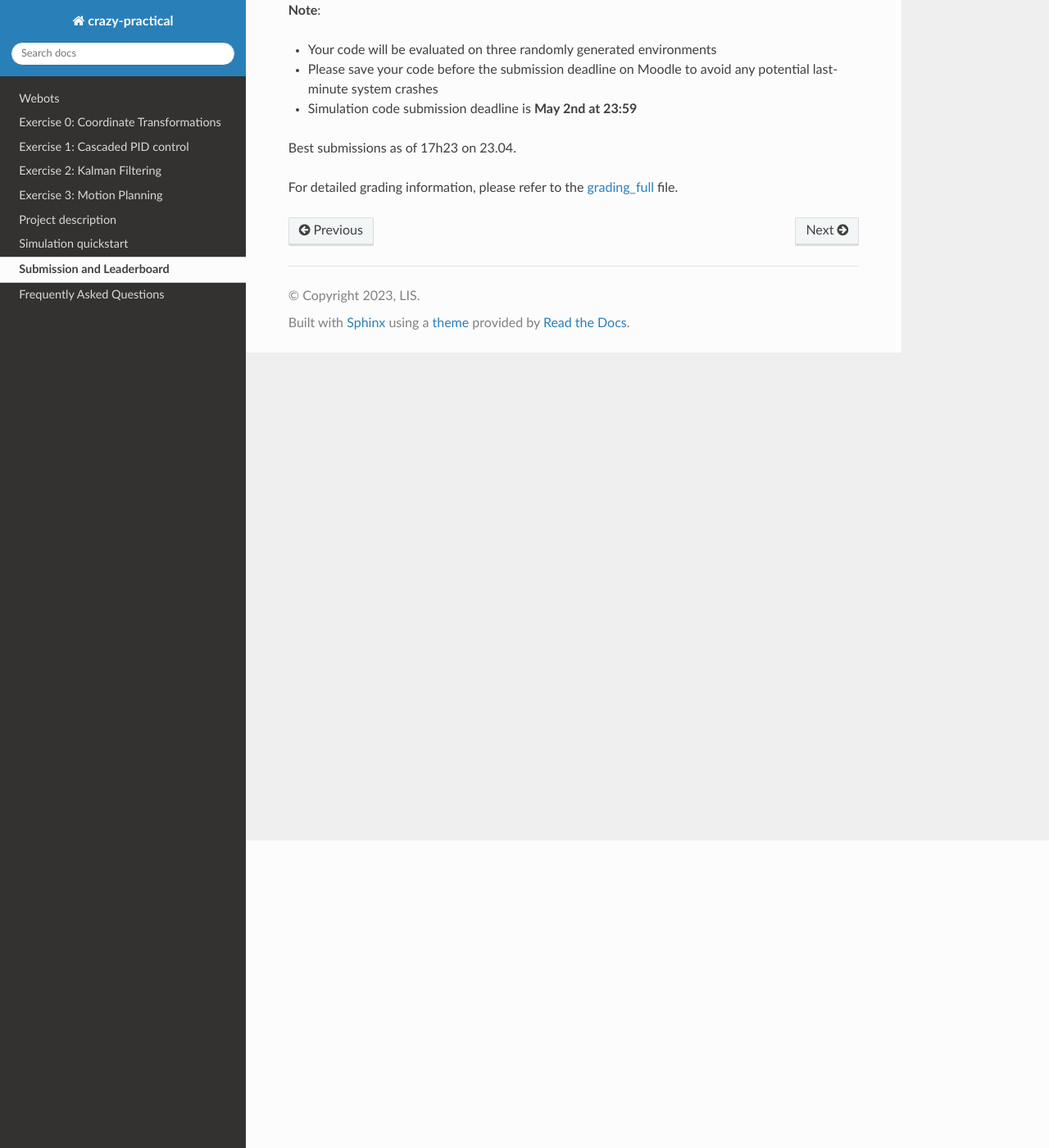
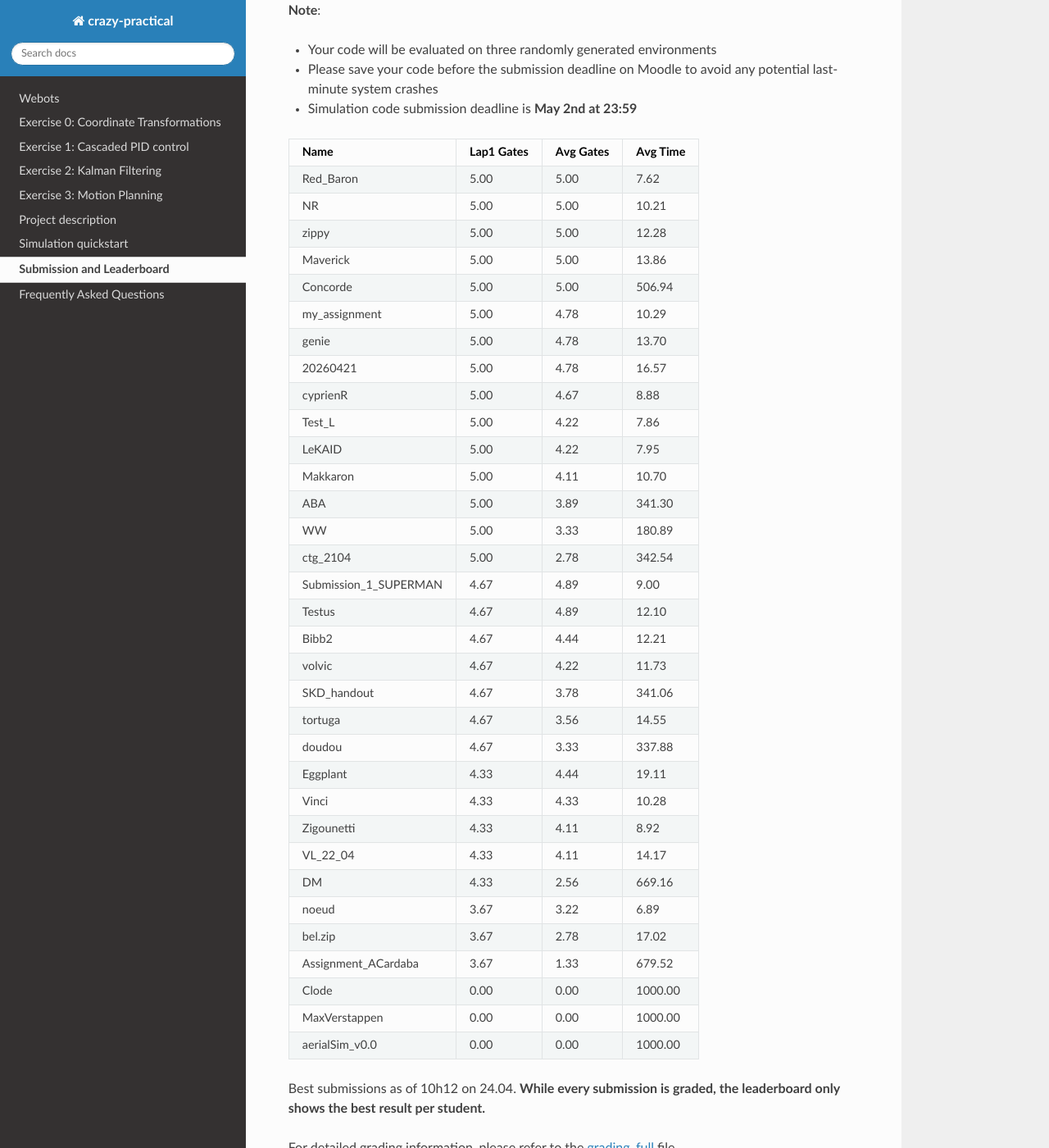
Before and after one commit to lis-epfl/micro-502, a Sphinx documentation site: the page built from docs/assignment/leaderboard.rst, in a window 1280 px wide and 1400 px high, scrolled down 375 px. Shown: the whole window at 82% size. Built offline with Sphinx 7.4.7 and the Read the Docs theme 3.1.0, drawn with Linux system fonts in a browser that asks for light colours.

Commit message:
Leaderboard Update

```diff
--- a/docs/assignment/leaderboard.rst
+++ b/docs/assignment/leaderboard.rst
@@ -14,9 +14,9 @@ Please ensure that the zip file you submit at least contains your **my_assignmen
 - Simulation code submission deadline is **May 2nd at 23:59**
 
 
-=================== ========== ========= ========
-Name                Lap1 Gates Avg Gates Avg Time
-=================== ========== ========= ========
+===================== ========== ========= ========
+Name                  Lap1 Gates Avg Gates Avg Time
+===================== ========== ========= ========
 Red_Baron              5.00        5.00       7.62
 NR                     5.00        5.00       10.21
 zippy                  5.00        5.00       12.28
@@ -30,6 +30,7 @@ Test_L                 5.00        4.22       7.86
 LeKAID                 5.00        4.22       7.95
 Makkaron               5.00        4.11       10.70
 ABA                    5.00        3.89       341.30
+WW                     5.00        3.33       180.89
 ctg_2104               5.00        2.78       342.54
 Submission_1_SUPERMAN  4.67        4.89       9.00
 Testus                 4.67        4.89       12.10
@@ -49,8 +50,9 @@ Assignment_ACardaba    3.67        1.33       679.52
 Clode                  0.00        0.00       1000.00
 MaxVerstappen          0.00        0.00       1000.00
 aerialSim_v0.0         0.00        0.00       1000.00
-=================== ========== ========= ========
+===================== ========== ========= ========
 
-Best submissions as of 17h23 on 23.04.
+Best submissions as of 10h12 on 24.04.
+**While every submission is graded, the leaderboard only shows the best result per student.**
 
 For detailed grading information, please refer to the `grading_full <https://github.com/lis-epfl/micro-502/blob/main/docs/assignment/grading_full.ods?raw=true>`_ file.
```
Also changed, not shown: 1 other file.
